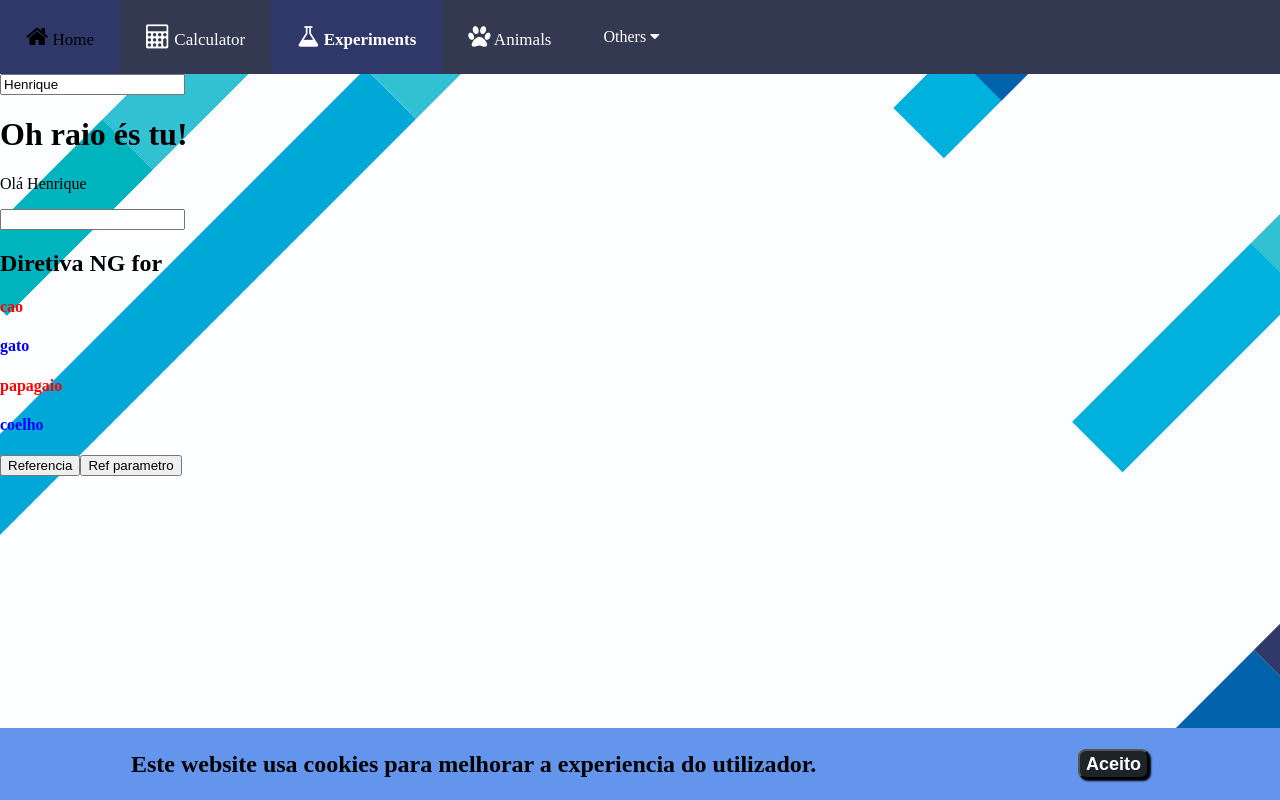
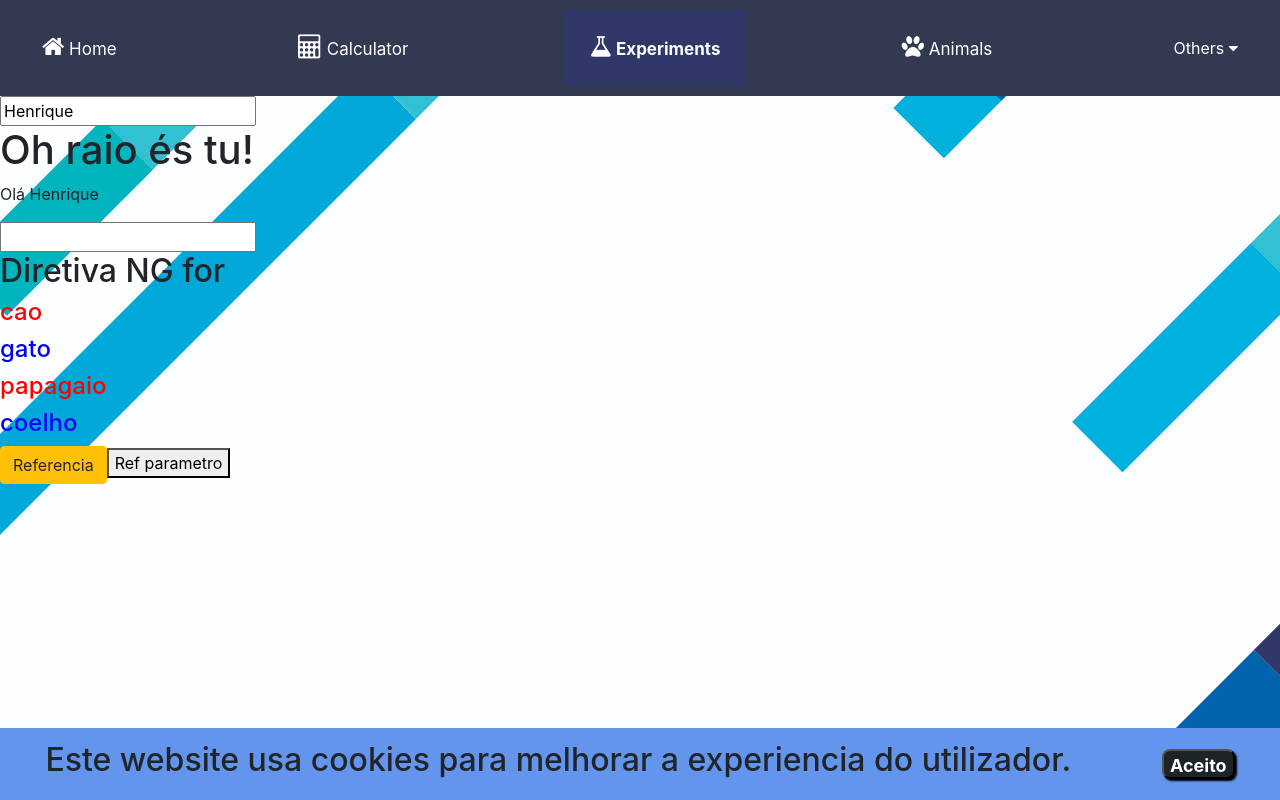
Before and after one commit to Henrique0Mendes/Aulas-Angular, an Angular app in the folder aulas/: page /experiments in a window 1280 px wide. Built offline with nearby package versions, Linux system fonts and the light colour scheme.

Commit message:
v7.0 - NgClass

```diff
--- a/aulas/angular.json
+++ b/aulas/angular.json
@@ -24,7 +24,7 @@
               "src/assets"
             ],
             "styles": [
-              //"node_modules/bootstrap/dist/css/bootstrap.min.css",
+              "node_modules/bootstrap/dist/css/bootstrap.min.css",
               "src/styles.css"
             ],
             "scripts": []
--- a/aulas/src/app/experiments/experiments.component.html
+++ b/aulas/src/app/experiments/experiments.component.html
@@ -11,5 +11,7 @@
 <div *ngFor="let animal of arrayAnimais; let i=index">
 <h4 [ngStyle]="{'color': i%2==0 ? 'Red':'Blue'}">{{animal}} </h4>
 </div>
-<button (click)='analisarReferencia()'>Referencia</button>
+
+<button class="btn" [ngClass]="{' btn-warning': name == 'Henrique' ? true : false }" (click)='analisarReferencia()'>Referencia</button>
+
 <button (click)='analisarReferenciaParametro(ref)'>Ref parametro</button>
```
